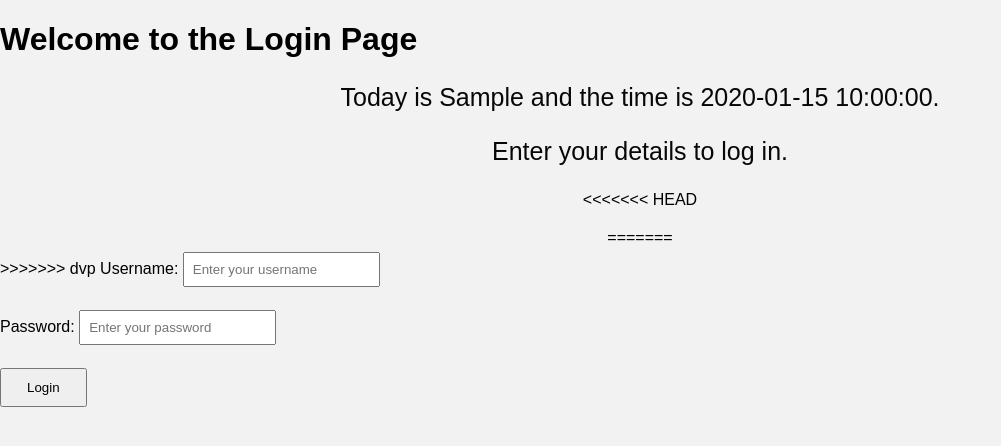
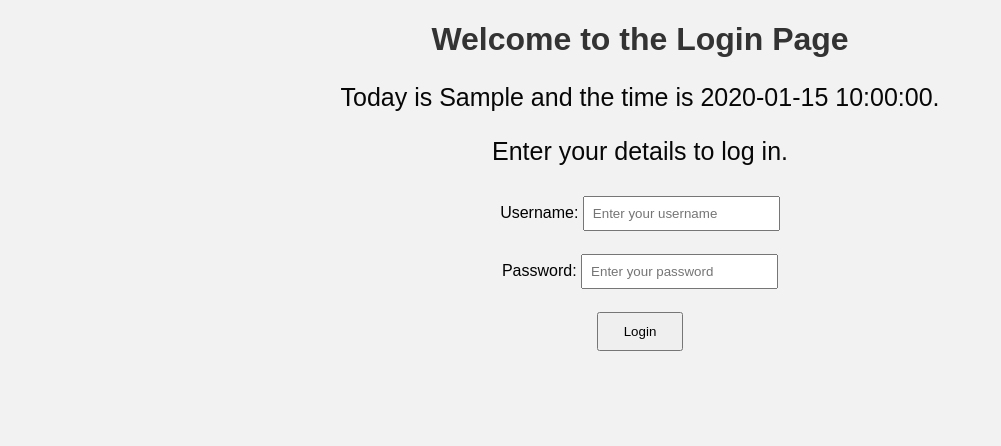
Before and after one commit to Devivaraprasadraparthi/GitHub_assign, a Python web app: template flask_mongodb_dvp/templates/index.html in a window 1280 px wide. Shown: the top 446 px of the page, without its empty margins (0-1001 px from the left). Run offline with Jinja, Linux system fonts and the light colour scheme; the template is opened without the code that fills it: most values are stand-ins (such as "Sample title", 1, 10 or a date in 2020).

Commit message:
updated index.html

```diff
--- a/flask_mongodb_dvp/templates/index.html
+++ b/flask_mongodb_dvp/templates/index.html
@@ -14,12 +14,6 @@
     <p>Enter your details to log in.</p>
     <div style="text-align: center;">
         <div style="margin-bottom: 20px;">
-<<<<<<< HEAD
-
-        </div>
-        <form action="/login" method="post">
-        <!-- <form action="/users" method="POST"></form>         -->
-=======
 
         </div class="login-container">
         <form action="/login" method="post">
@@ -31,7 +25,6 @@
             {% endif %}
 
 
->>>>>>> dvp
             <label for="username">Username:</label>
             <input type="text" id="username" name="username" placeholder="Enter your username"><br><br>
             <label for="password">Password:</label>
@@ -49,10 +42,7 @@
         }
 
         h1 {
-<<<<<<< HEAD
-=======
             text-align: center;
->>>>>>> dvp
             color: #333;
         }
 
@@ -61,8 +51,6 @@
             font-size: 25px;
             color: #080707;
         }
-<<<<<<< HEAD
-=======
 
         .login-container {
             text-align: center;
@@ -88,7 +76,6 @@
             padding: 10px 25px;
             cursor: pointer;
         }
->>>>>>> dvp
     </style>
 </body>
 
```
Also changed, not shown: 1 other file.
